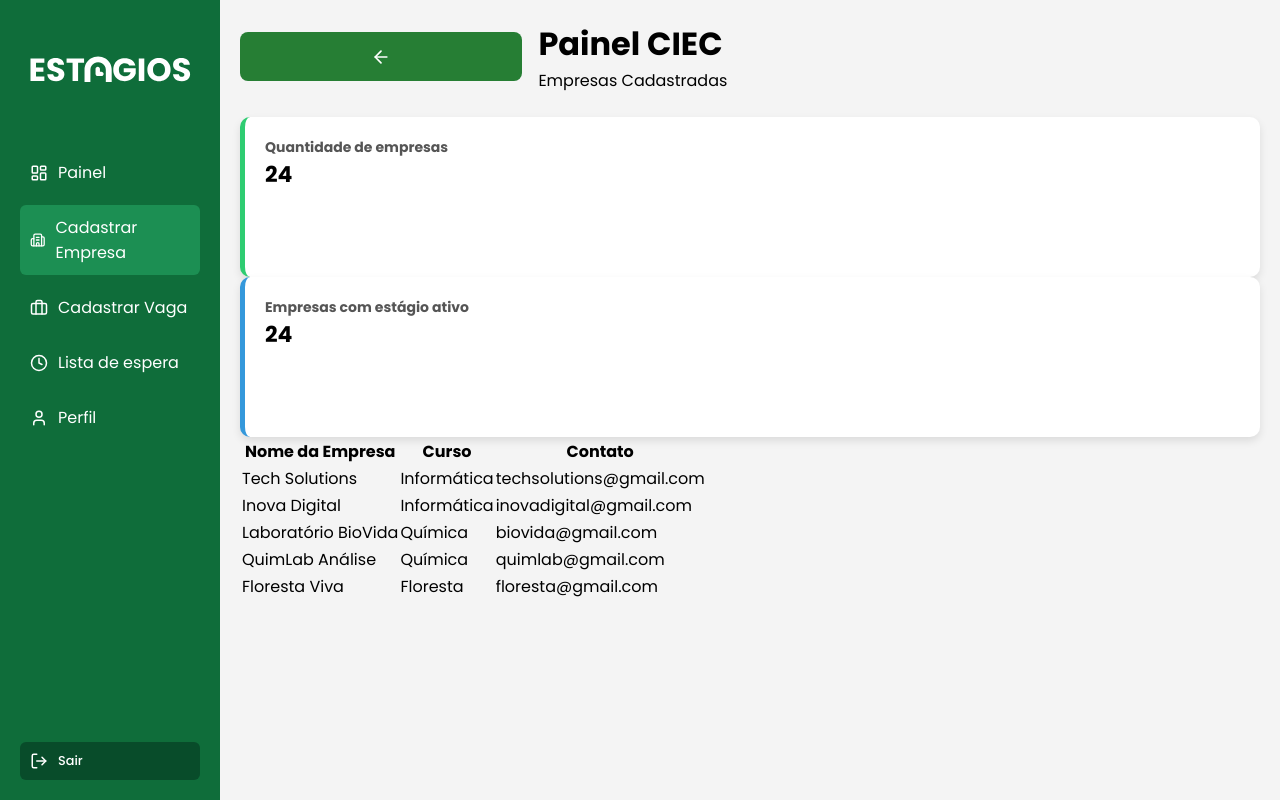
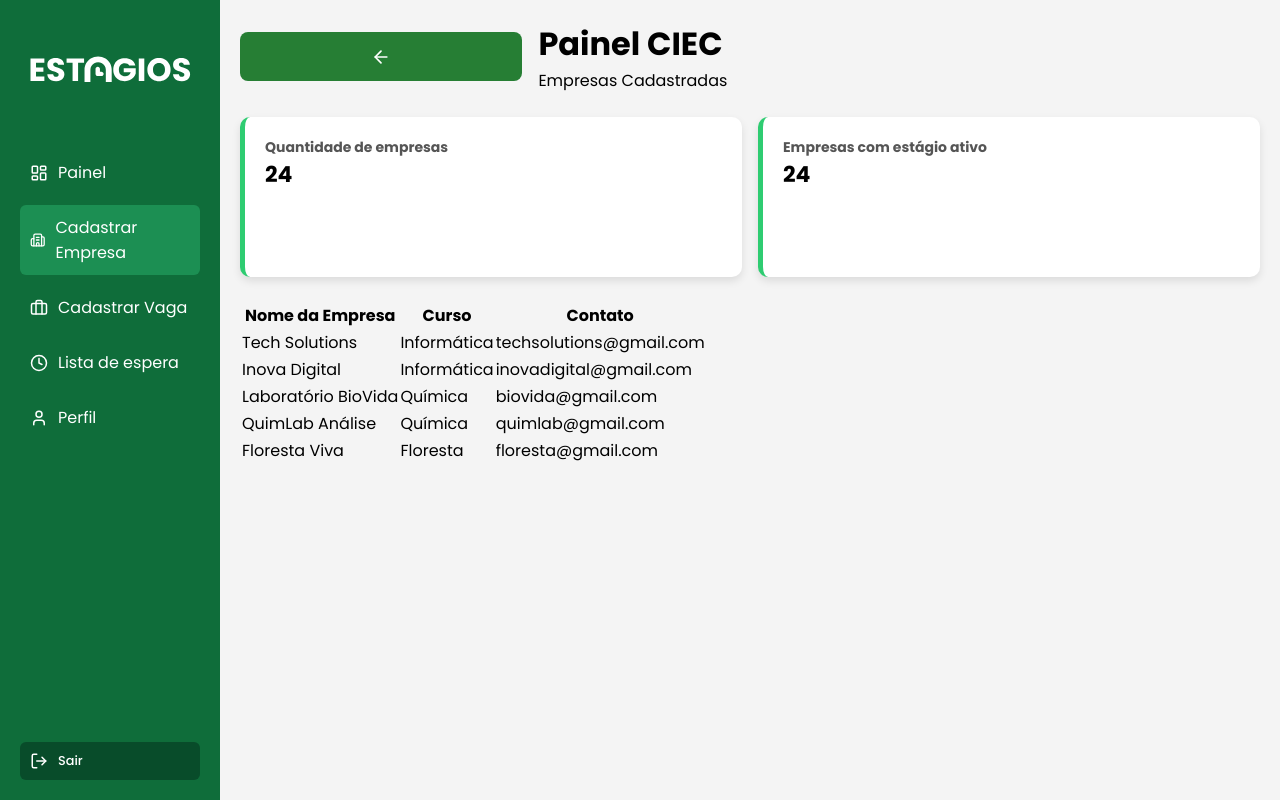
Before and after one commit to ladesa-ro/interns-webapp, a React (Vite) app: page /empresa in a window 1280 px wide. Built offline with nearby package versions, Linux system fonts and the light colour scheme; sample sign-in values are in the browser's storage.

Commit message:
feat: adding a display flex in cards  :sparkles:

```diff
--- a/src/pages/empresas/Empresa.jsx
+++ b/src/pages/empresas/Empresa.jsx
@@ -30,7 +30,7 @@ export default function Empresas() {
           <Cards
           titulo="Empresas com estágio ativo"
           valor="24"
-          cor="blue"
+          cor="green"
           />
         </div>
 
--- a/src/pages/empresas/empresas.module.css
+++ b/src/pages/empresas/empresas.module.css
@@ -22,3 +22,9 @@
 .tabelaBox {
   overflow: auto;
 }
+
+.cards{
+  display: flex;
+  gap: 16px;
+  margin-bottom: 24px;
+}
```
